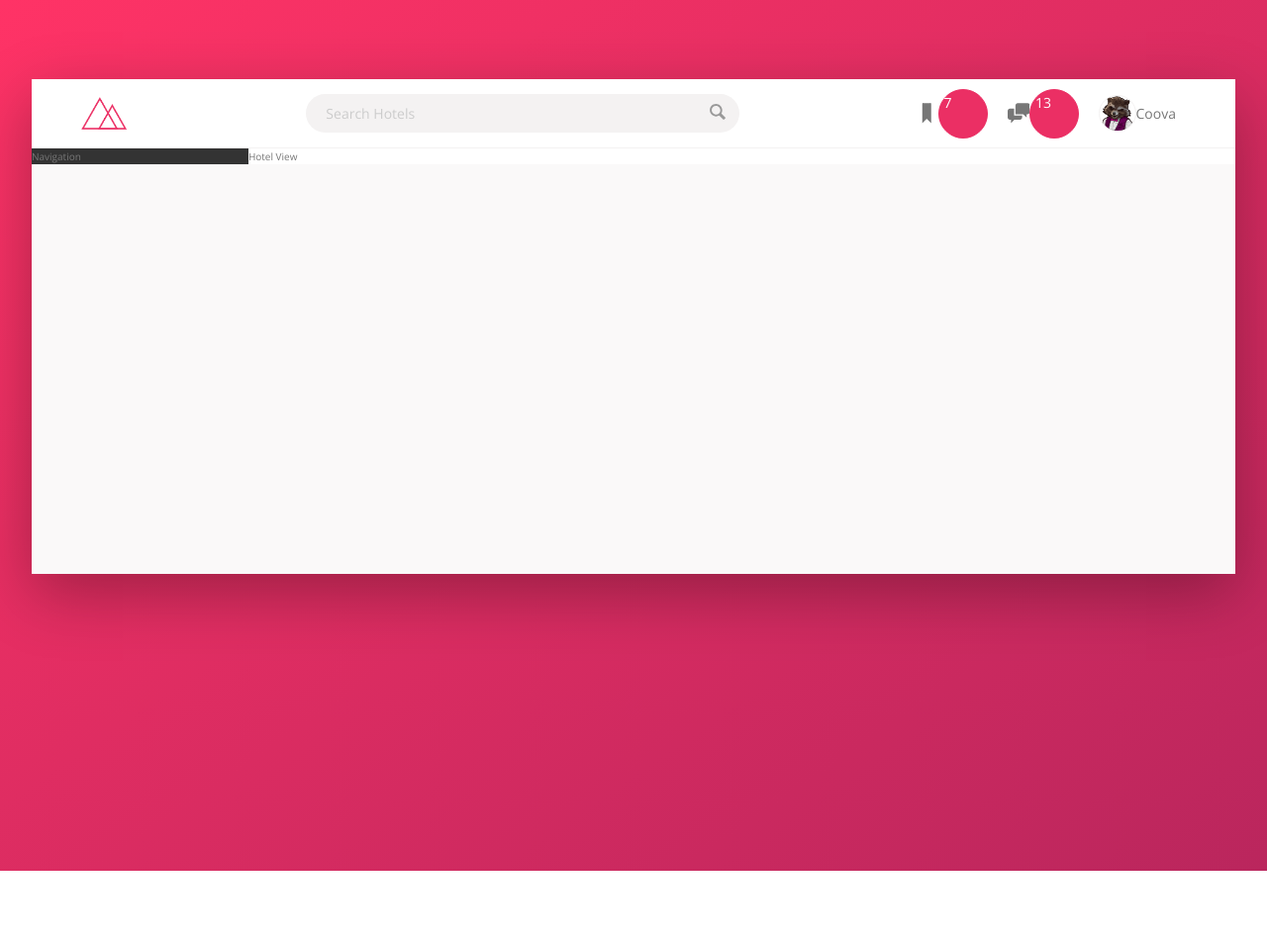
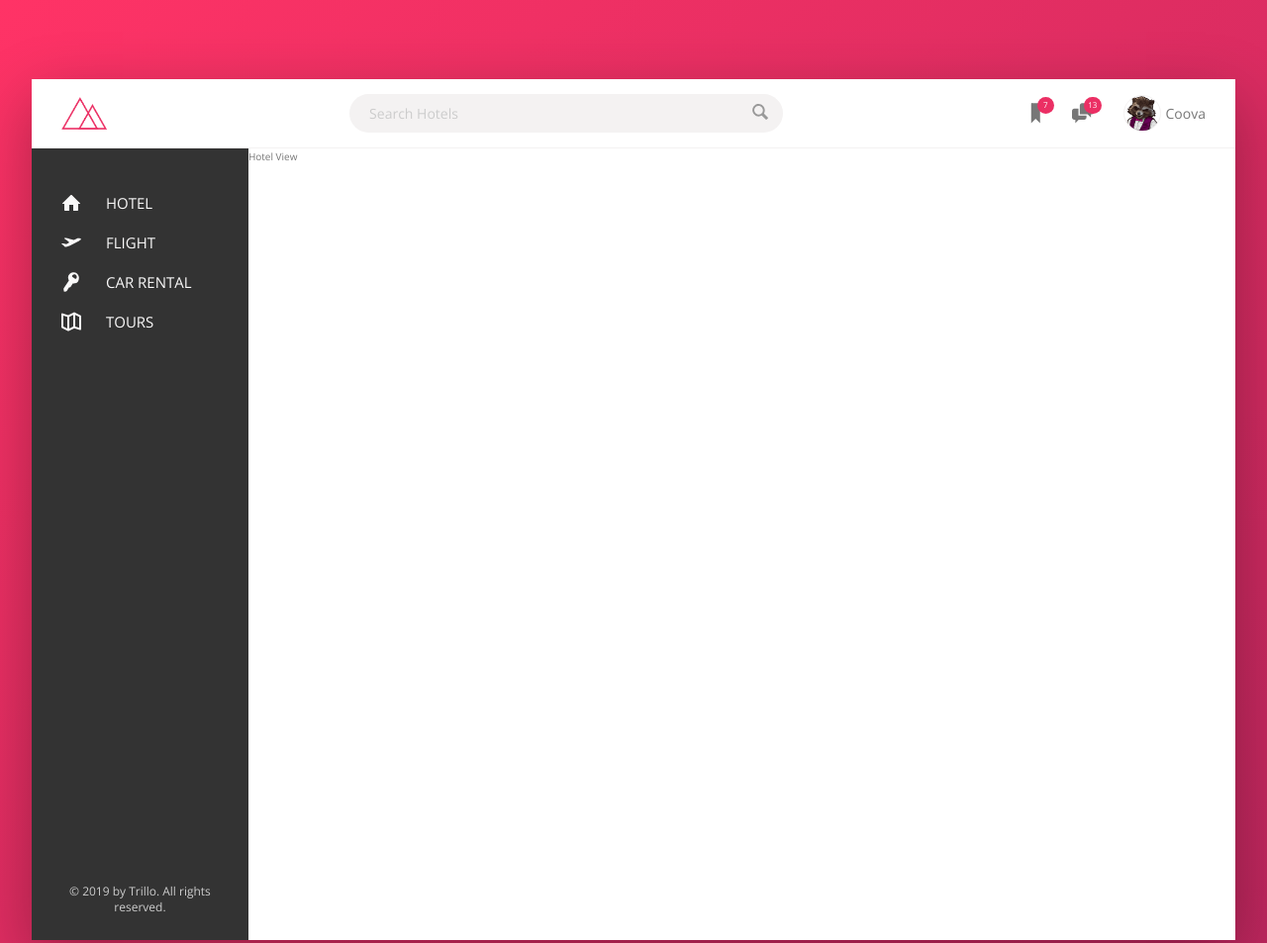
Before and after one commit to SCuvanov/Trillo, a website: page index.html in a window 1280 px wide. Shown: the top 953 px of the page at 99% size. Before the commit the page ends 880 px from the top, so only its background shows below. Drawn offline with nearby package versions, Linux system fonts and the light colour scheme.

Commit message:
Finalizing header, starting Navigation

```diff
--- a/index.html
+++ b/index.html
@@ -49,7 +49,42 @@
 
         <div class="content">
             <nav class="navigation">
-                Navigation
+                <ul class="navigation-nav">
+                    <li class="navigation-nav__item">
+                        <a href="#" class="navigation-nav__link">
+                            <svg class="navigation-nav__icon">
+                                <use xlink:href="/img/sprite.svg#icon-home" />
+                            </svg>
+                            <span class="navigation-nav__text">Hotel</span>
+                        </a>
+                    </li>
+                    <li class="navigation-nav__item">
+                        <a href="#" class="navigation-nav__link">
+                            <svg class="navigation-nav__icon">
+                                <use xlink:href="/img/sprite.svg#icon-aircraft-take-off" />
+                            </svg>
+                            <span class="navigation-nav__text">Flight</span>
+                        </a>
+                    </li>
+                    <li class="navigation-nav__item">
+                        <a href="#" class="navigation-nav__link">
+                            <svg class="navigation-nav__icon">
+                                <use xlink:href="/img/sprite.svg#icon-key" />
+                            </svg>
+                            <span class="navigation-nav__text">Car Rental</span>
+                        </a>
+                    </li>
+                    <li class="navigation-nav__item">
+                        <a href="#" class="navigation-nav__link">
+                            <svg class="navigation-nav__icon">
+                                <use xlink:href="/img/sprite.svg#icon-map" />
+                            </svg>
+                            <span class="navigation-nav__text">Tours</span>
+                        </a>
+                    </li>
+                </ul>
+
+                <div class="legal">&copy; 2019 by Trillo. All rights reserved.</div>
             </nav>
 
             <main class="hotel-view">
--- a/sass/components/_components.scss
+++ b/sass/components/_components.scss
@@ -2,7 +2,7 @@
 .logo {
     height: 3.25rem;
     width: auto;
-    padding-left: 5rem;
+    padding-left: 3rem;
 }
 
 /*SEARCH*/
@@ -61,12 +61,14 @@
     display: flex;
     align-self: stretch;
     align-items: center;
-    padding-right: 5rem;
 
     &>* {
-        padding: 0 1rem;
+        padding: 0 1.25rem;
         cursor: pointer;
         height: 100%;
+
+        display: flex;
+        align-items: center;
     }
 
     &>*:hover {
@@ -74,8 +76,7 @@
     }
 
     &__icon-box {
-        display: flex;
-        align-items: center;
+        position: relative;
     }
 
     &__icon {
@@ -85,25 +86,71 @@
     }
 
     &__notification {
-        height: 5rem;
-        width: 5rem;
-        border-radius: 50%;
-        border: 1px solid var(--color-primary);
+        font-size: .8rem;
+        height: 1.75rem;
+        width: 1.75rem;
+        border-radius: 10rem;
         background-color: var(--color-primary);
-        padding: 0.5rem;
         color: var(--color-white);
+
+        position: absolute;
+        top: 1.75rem;
+        left: 2.5rem;
+
+        display: flex;
+        justify-content: center;
+        align-items: center;
     }
 
     &__user {
-        display: flex;
-        align-items: center;
+        padding-right: 3rem;
     }
 
     &__user-photo {
         height: 3.75rem;
-        border-radius: 50%;
+        border-radius: 10rem;
         border: 1px solid var(--color-grey-light-2);
+        margin: 0 .5rem;
+    }
+}
+/*NAVIGATION*/
+.navigation-nav {
+    list-style: none;
+    margin-top: 3.5rem;
+
+    &__item {}
+
+    &__link:link,
+    &__link:visited {
+        text-decoration: none;
+        padding: 1rem 3rem;
+
+        display: flex;
+        align-items: center;
+        transition: all .2s;
+
+        &:hover {
+            background-color: var(--color-primary);
+        }
     }
 
-    &__user-name {}
+    &__icon{
+        height: 2rem;
+        width: 2rem;
+        fill: var(--color-grey-light-1);
+        margin-right: 2.5rem;
+    }
+
+    &__text{
+        text-transform: uppercase;
+        color:var(--color-grey-light-1);
+        font-size: 1.5rem;
+    }
 }
+/*LEGAL*/
+.legal {
+    font-size: 1.2rem;
+    text-align: center;
+    padding: 2.5rem;
+    color: var(--color-grey-light-4);
+}
--- a/sass/layout/_layout.scss
+++ b/sass/layout/_layout.scss
@@ -26,9 +26,14 @@
 .navigation {
     background-color: var(--color-grey-dark-1);
     flex: 0 0 18%;
+    display: flex;
+    flex-direction: column;
+    justify-content: space-between;
 }
 
 .hotel-view {
     background-color: var(--color-white);
     flex: 1;
+
+    height: 80rem;
 }
```
Also changed, not shown: css/style.css, package.json (line endings or trailing spaces), 1 other file.
